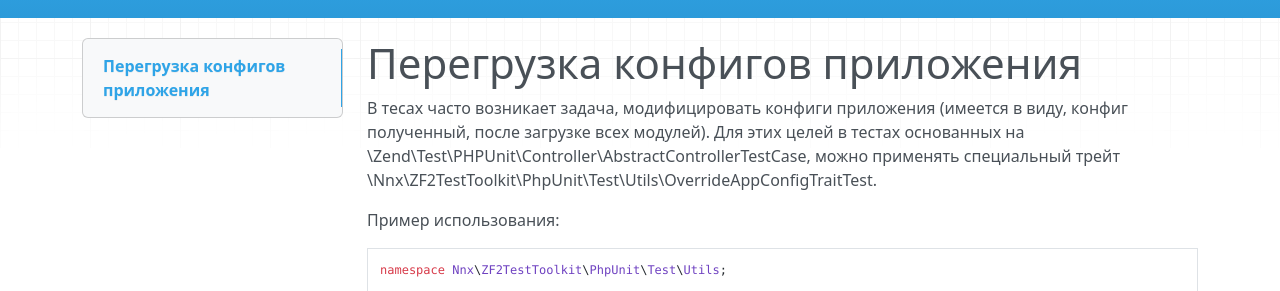
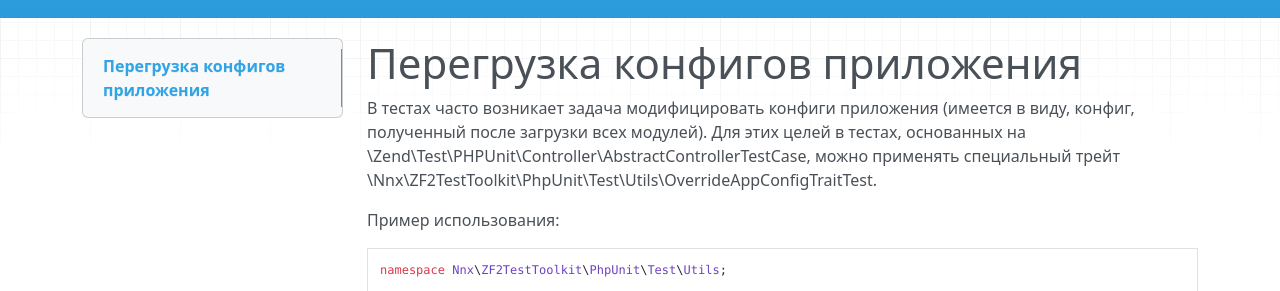
Before and after one commit to nnx-company/zf2-test-toolkit, an MkDocs documentation site: the page built from doc/book/ru/override-app-config.md, in a window 1280 px wide and 1385 px high. Shown: the part 158-449 px from the top of the window. Built offline with MkDocs 1.6.1, drawn with Linux system fonts in a browser that asks for light colours; nearby versions of some CDN libraries; old or Windows-style settings are respelled for this version of MkDocs.

Commit message:
Update override-app-config.md

```diff
--- a/doc/book/ru/override-app-config.md
+++ b/doc/book/ru/override-app-config.md
@@ -1,7 +1,7 @@
 # Перегрузка конфигов приложения
 
-В тесах часто возникает задача, модифицировать конфиги приложения (имеется в виду, конфиг полученный,
-после загрузке всех модулей). Для этих целей в тестах основанных на \Zend\Test\PHPUnit\Controller\AbstractControllerTestCase,
+В тестах часто возникает задача модифицировать конфиги приложения (имеется в виду, конфиг, полученный
+после загрузки всех модулей). Для этих целей в тестах, основанных на \Zend\Test\PHPUnit\Controller\AbstractControllerTestCase,
 можно применять специальный трейт \Nnx\ZF2TestToolkit\PhpUnit\Test\Utils\OverrideAppConfigTraitTest.
 
 Пример использования:
```
